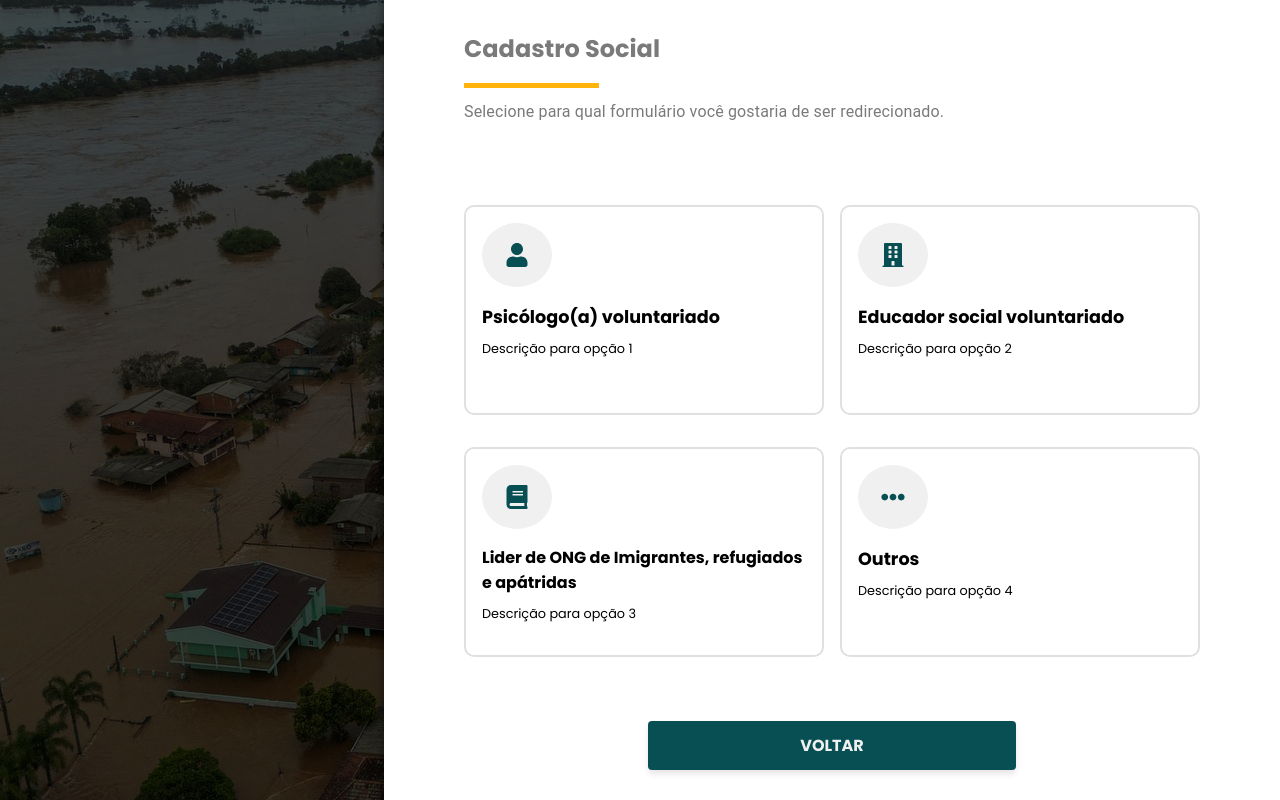
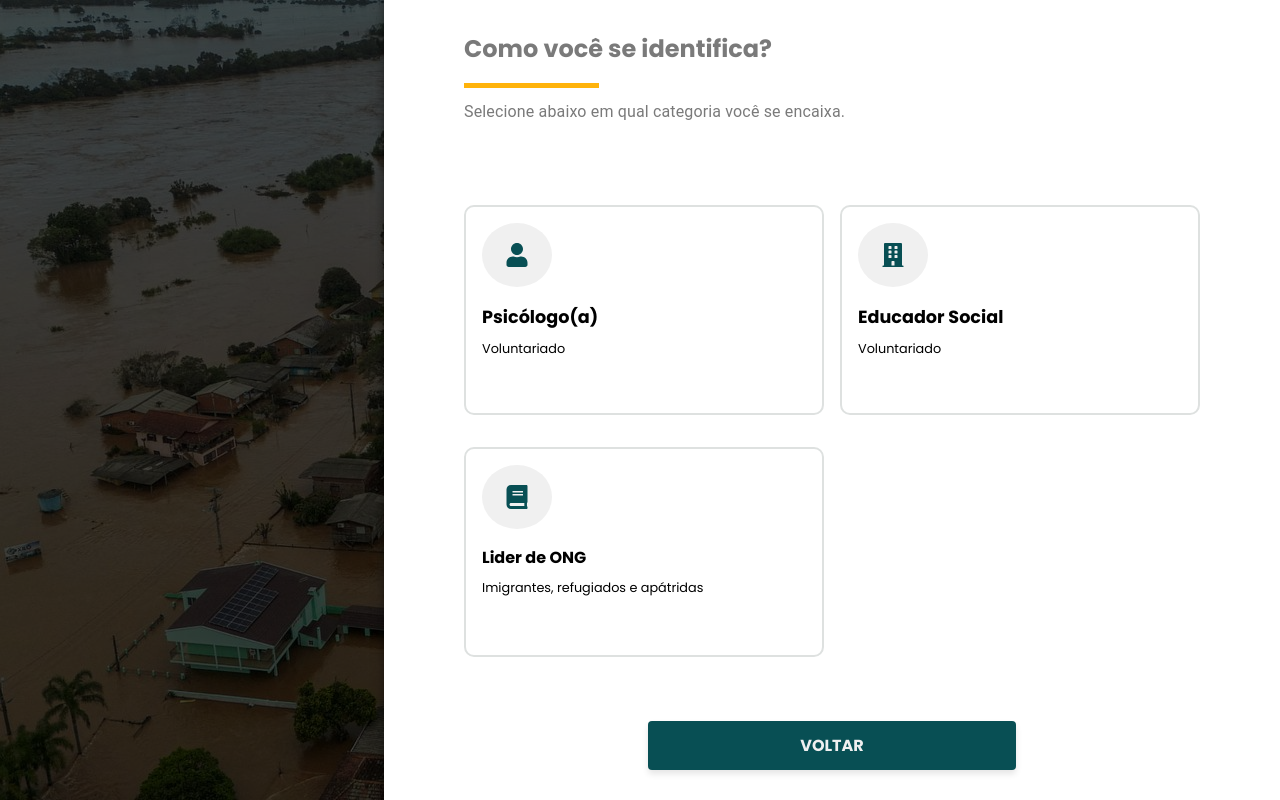
Before and after one commit to Dart1516/projeto-toti-2, a Next.js app: page /servicos in a window 1280 px wide. Built offline with nearby package versions, Linux system fonts and the light colour scheme.

Commit message:
Link e textos - serviços

```diff
--- a/src/app/(main-pages)/servicos/page.js
+++ b/src/app/(main-pages)/servicos/page.js
@@ -17,8 +17,10 @@ function Serviços() {
       <div className="background"></div>
       <div className="cadastro">
         <div className="cadastro-titulo">
-          <h1>Cadastro Social</h1>
-          <Typography>selecione para qual formulário você gostaria de ser redirecionado.</Typography>
+          {/* <h1>Cadastro Social</h1> */}
+          <h1>Como você se identifica?</h1>
+          {/* <Typography>Selecione para qual formulário você gostaria de ser redirecionado.</Typography> */}
+          <Typography>Selecione abaixo em qual categoria você se encaixa.</Typography>
         </div>
         <div className="cuadro-opciones">
           <div className="opción">
@@ -27,8 +29,8 @@ function Serviços() {
                 <FaUser />
               </div>
               <div className="opciones-texto">
-                <h2>psicólogo(a) voluntariado</h2>
-                <p>descrição para opção 1</p>
+                <h2>Psicólogo(a)</h2>
+                <p>Voluntariado</p>
               </div>
             </Link>
           </div>
@@ -38,8 +40,8 @@ function Serviços() {
                 <FaBuilding />
               </div>
               <div className="opciones-texto">
-                <h2>educador social voluntariado</h2>
-                <p>descrição para opção 2</p>
+                <h2>Educador Social</h2>
+                <p>Voluntariado</p>
               </div>
             </Link>
           </div>
@@ -49,12 +51,12 @@ function Serviços() {
                 <FaBook />
               </div>
               <div className="opciones-texto liderança">
-                <h2>Lider de ONG de Imigrantes, refugiados e apátridas</h2>
-                <p>descrição para opção 3</p>
+                <h2>Lider de ONG</h2>
+                <p>Imigrantes, refugiados e apátridas</p>
               </div>
             </Link>
           </div>
-          <div className="opción">
+          {/* <div className="opción">
             <Link href="../../outros">
               <div className="icono">
                 <FaEllipsisH />
@@ -64,7 +66,7 @@ function Serviços() {
                 <p>descrição para opção 4</p>
               </div>
             </Link>
-          </div>
+          </div> */}
         </div>
         <div>
           <Link href="/">
```
